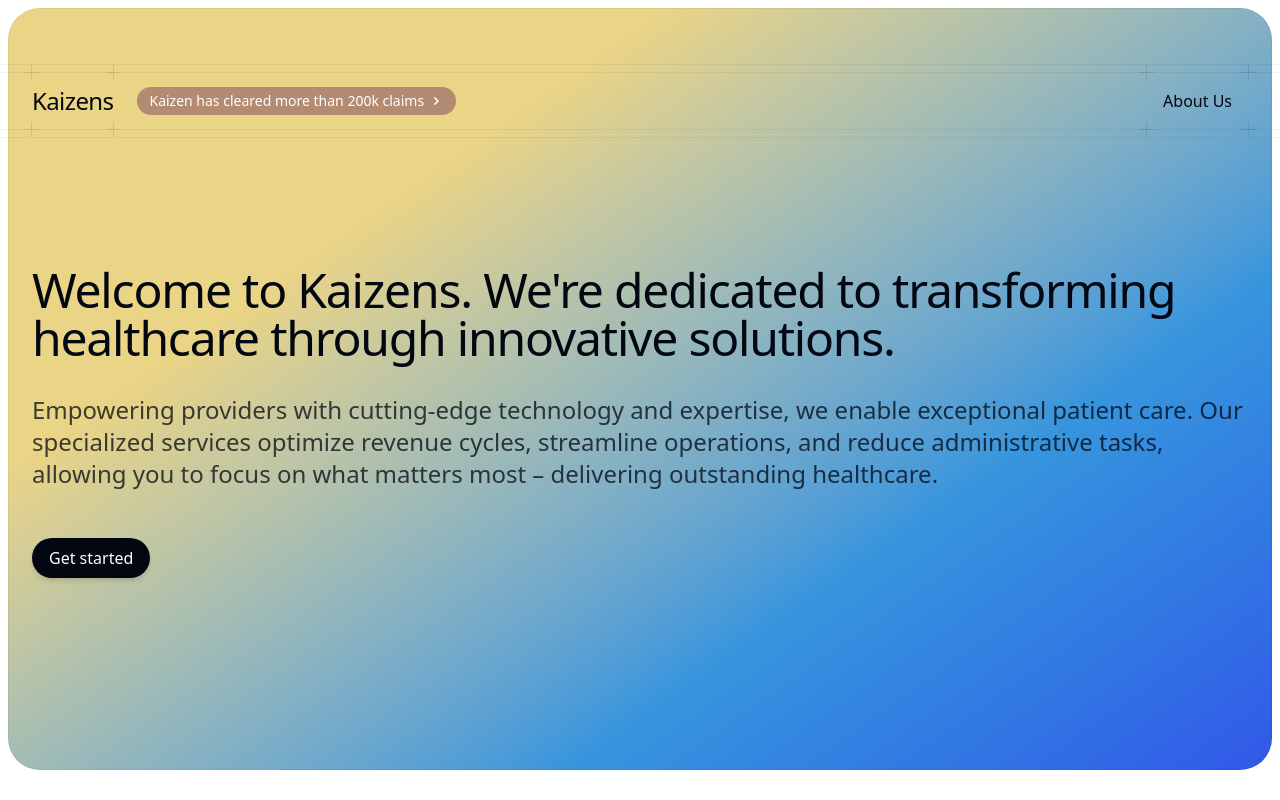
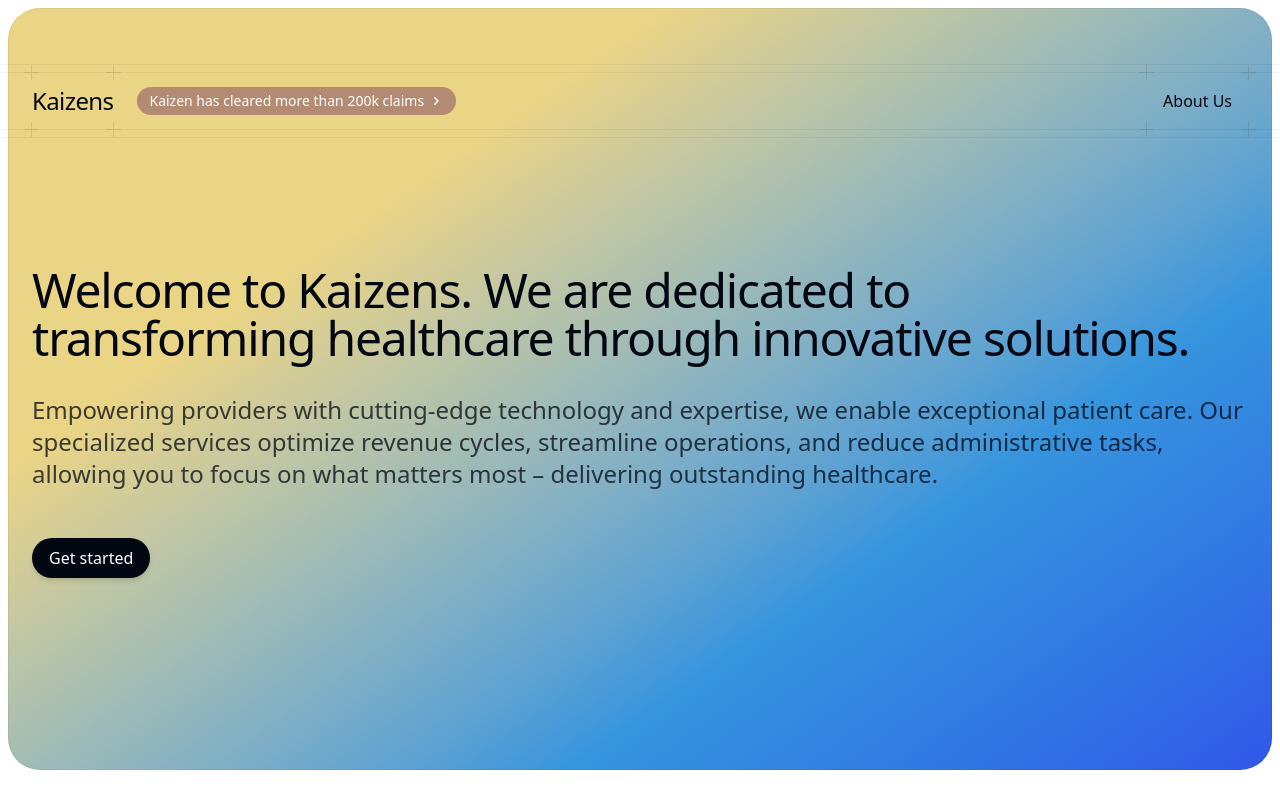
Before and after one commit to abhinav-sharma1611/kaizens, a Next.js app: page / in a window 1280 px wide. Shown: the top 800 px of the page. Built offline with nearby package versions, Linux system fonts and the light colour scheme; a web font is replaced by a local one.

Commit message:
' removed

```diff
--- a/src/app/page.jsx
+++ b/src/app/page.jsx
@@ -39,7 +39,7 @@ function Hero() {
         />
         <div className="pt-16 pb-24 sm:pt-24 sm:pb-32 md:pt-32 md:pb-48">
           <h1 className="font-display text-2xl/[1] font-medium tracking-tight text-balance text-gray-950 sm:text-4xl/[1] md:text-5xl/[1]">
-          Welcome to Kaizens. We're dedicated to transforming healthcare through innovative solutions.
+          Welcome to Kaizens. We are dedicated to transforming healthcare through innovative solutions.
           </h1>
           <p className="mt-8 text-xl/7 font-medium text-gray-950/75 sm:text-2xl/8">
          Empowering providers with cutting-edge technology and expertise, we enable exceptional patient care. Our specialized services optimize revenue cycles, streamline operations, and reduce administrative tasks, allowing you to focus on what matters most – delivering outstanding healthcare.
```
